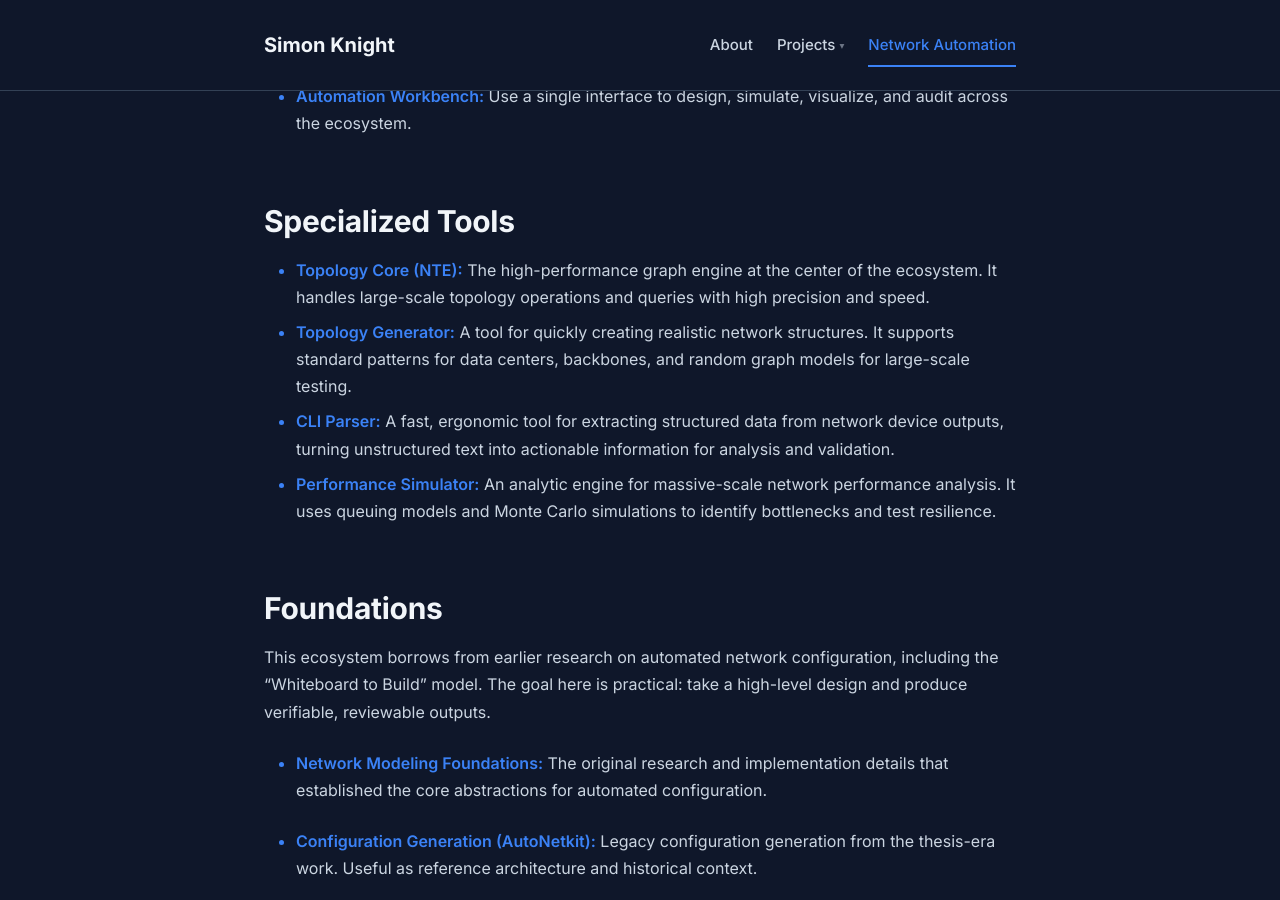
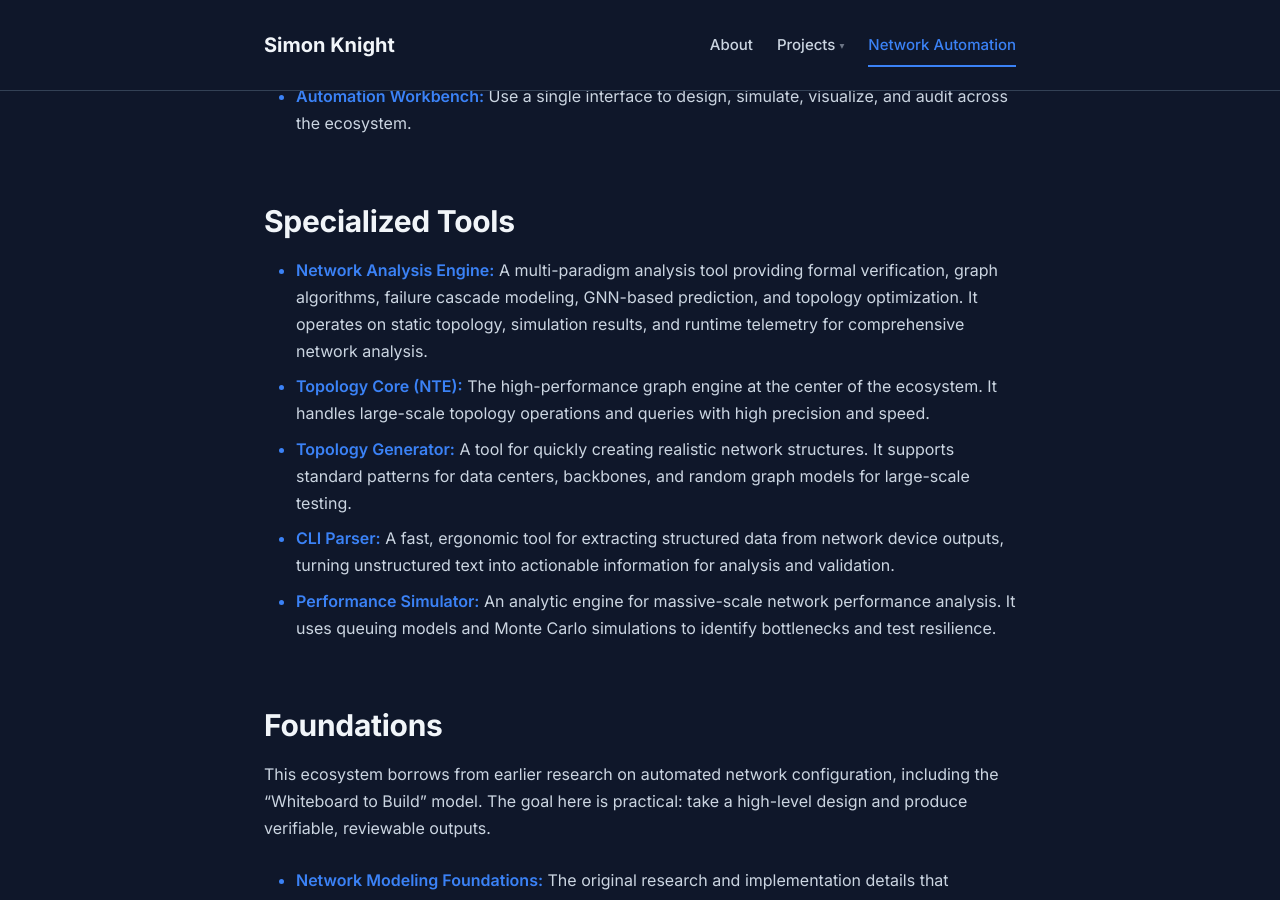
Before and after one commit to sk2/sk2.github.com, a Jekyll site: the page built from network-automation.md, in a window 1280 px wide and 900 px high, scrolled down 2138 px. Built offline with Jekyll 4.4.1, drawn with Linux system fonts in a browser that asks for light colours; our own code applies the rules of GitHub Pages for plain Markdown files.

Commit message:
Add Network Analysis Engine to network automation page
Include netassure in Specialized Tools section to sync with projects listing.

Co-Authored-By: Claude Sonnet 4.5 <noreply@anthropic.com>

```diff
--- a/network-automation.md
+++ b/network-automation.md
@@ -69,6 +69,7 @@ We build specialized engines that handle specific stages of the network lifecycl
 
 ## Specialized Tools
 
+- **[Network Analysis Engine:](/projects/netassure)** A multi-paradigm analysis tool providing formal verification, graph algorithms, failure cascade modeling, GNN-based prediction, and topology optimization. It operates on static topology, simulation results, and runtime telemetry for comprehensive network analysis.
 - **[Topology Core (NTE):](/projects/ank-nte)** The high-performance graph engine at the center of the ecosystem. It handles large-scale topology operations and queries with high precision and speed.
 - **[Topology Generator:](/projects/topogen)** A tool for quickly creating realistic network structures. It supports standard patterns for data centers, backbones, and random graph models for large-scale testing.
 - **[CLI Parser:](/projects/cliscrape)** A fast, ergonomic tool for extracting structured data from network device outputs, turning unstructured text into actionable information for analysis and validation.
```
